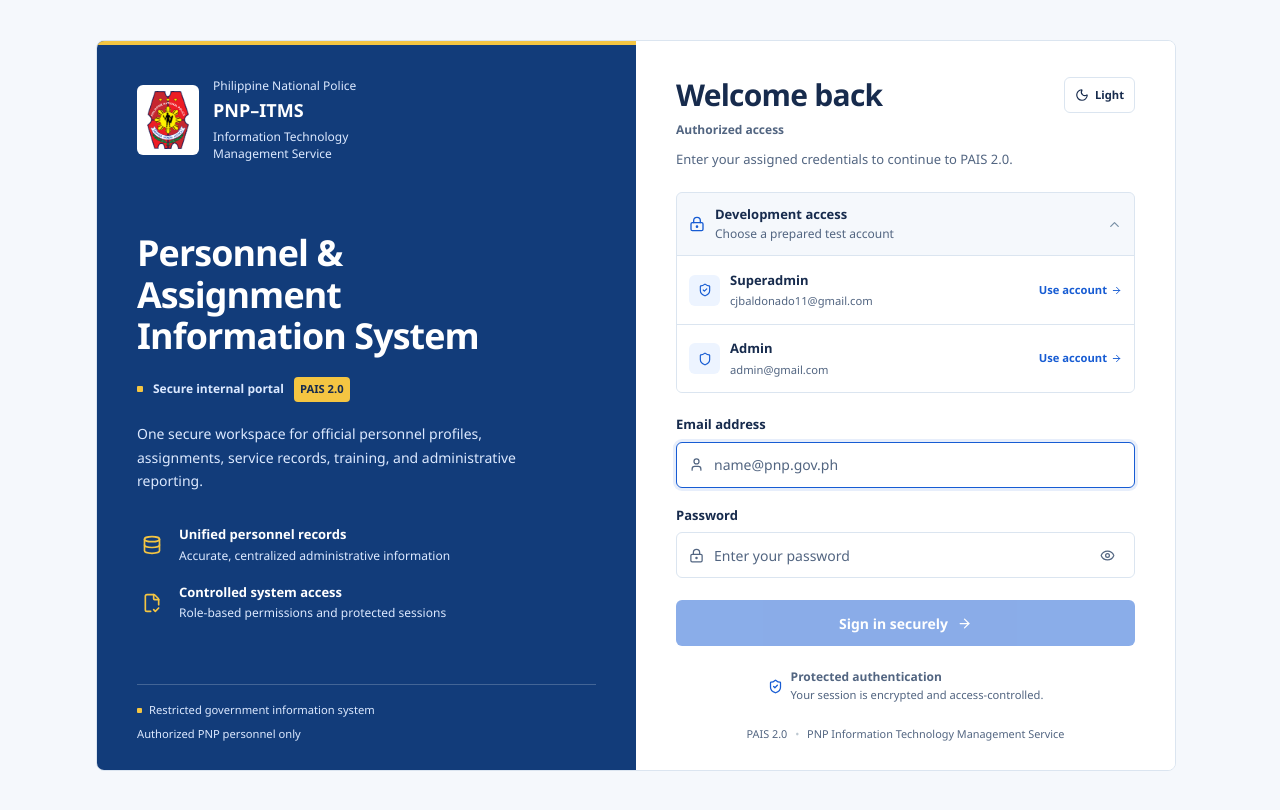
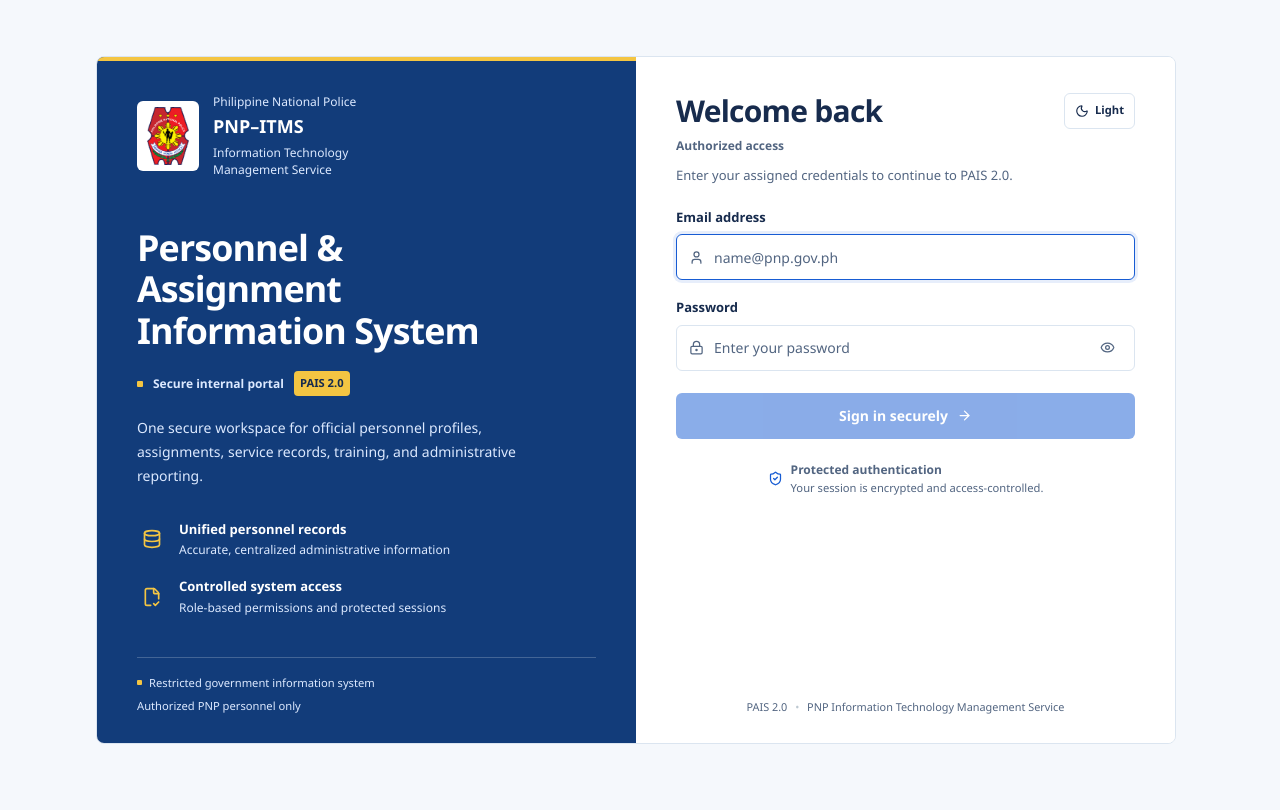
Before and after one commit to Akosidakdok/ITMS-ARMD-Directory, a React (Vite) app: page / in a window 1280 px wide. Built offline with nearby package versions, Linux system fonts and the light colour scheme; no server answers.

Commit message:
refactor(login): remove development account feature and related code

```diff
--- a/src/pages/LoginPage.tsx
+++ b/src/pages/LoginPage.tsx
@@ -1,7 +1,6 @@
-import React, { useRef, useState } from 'react';
+import React, { useState } from 'react';
 import {
   ArrowRight,
-  ChevronDown,
   Database,
   Eye,
   EyeOff,
@@ -19,19 +18,6 @@
 import { useTheme } from '../context/ThemeContext';
 import './LoginPage.css';
 
-const developmentAccounts = [
-  {
-    email: 'cjbaldonado11@gmail.com',
-    password: 'PAIS-Admin-2026!',
-    role: 'Superadmin'
-  },
-  {
-    email: 'admin@gmail.com',
-    password: '12345678',
-    role: 'Admin'
-  }
-] as const;
-
 export const LoginPage: React.FC = () => {
   const { login } = useAuthRole();
   const { theme, toggleTheme } = useTheme();
@@ -41,16 +27,6 @@
   const [showPassword, setShowPassword] = useState(false);
   const [submitting, setSubmitting] = useState(false);
   const [error, setError] = useState('');
-  const [demoOpen, setDemoOpen] = useState(true);
-  const usernameInputRef = useRef<HTMLInputElement>(null);
-
-  const fillDevelopmentAccount = (account: (typeof developmentAccounts)[number]) => {
-    setUsername(account.email);
-    setPassword(account.password);
-    setError('');
-    usernameInputRef.current?.focus();
-  };
-
   const handleSubmit = async (event: React.FormEvent) => {
     event.preventDefault();
     setError('');
@@ -210,51 +186,12 @@
             </div>
           )}
 
-          <div className="pais-login__development">
-            <button type="button" onClick={() => setDemoOpen(open => !open)} aria-expanded={demoOpen} className="pais-login__development-toggle">
-              <span>
-                <LockKeyhole aria-hidden="true" />
-                <span><strong>Development access</strong><small>Choose a prepared test account</small></span>
-              </span>
-              <ChevronDown aria-hidden="true" className={demoOpen ? 'is-open' : ''} />
-            </button>
-
-            {demoOpen && (
-              <div className="pais-login__account-grid">
-                {developmentAccounts.map(account => {
-                  const isSuperadmin = account.role === 'Superadmin';
-                  const isSelected = username === account.email;
-                  return (
-                    <button
-                      key={account.email}
-                      type="button"
-                      onClick={() => fillDevelopmentAccount(account)}
-                      aria-label={`Use ${account.role} development account`}
-                      aria-pressed={isSelected}
-                      className={`pais-login__account${isSelected ? ' is-selected' : ''}`}
-                    >
-                      <span className={`pais-login__account-icon${isSuperadmin ? ' is-superadmin' : ''}`}>
-                        {isSuperadmin ? <ShieldCheck aria-hidden="true" /> : <Shield aria-hidden="true" />}
-                      </span>
-                      <span className="pais-login__account-copy">
-                        <strong>{account.role}</strong>
-                        <small>{account.email}</small>
-                        <span>Use account <ArrowRight aria-hidden="true" /></span>
-                      </span>
-                    </button>
-                  );
-                })}
-              </div>
-            )}
-          </div>
-
           <div className="pais-login__fields">
             <div className="pais-login__field">
               <label htmlFor="login-username">Email address</label>
               <div className="pais-login__input">
                 <User aria-hidden="true" />
                 <input
-                  ref={usernameInputRef}
                   id="login-username"
                   name="email"
                   type="email"
```
